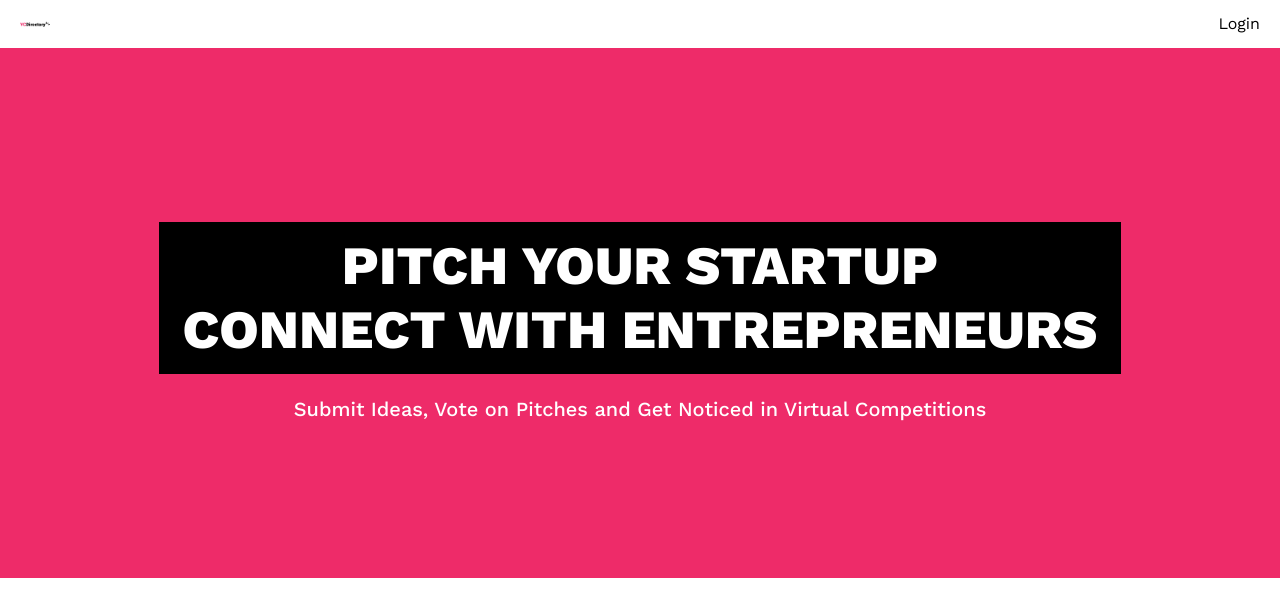
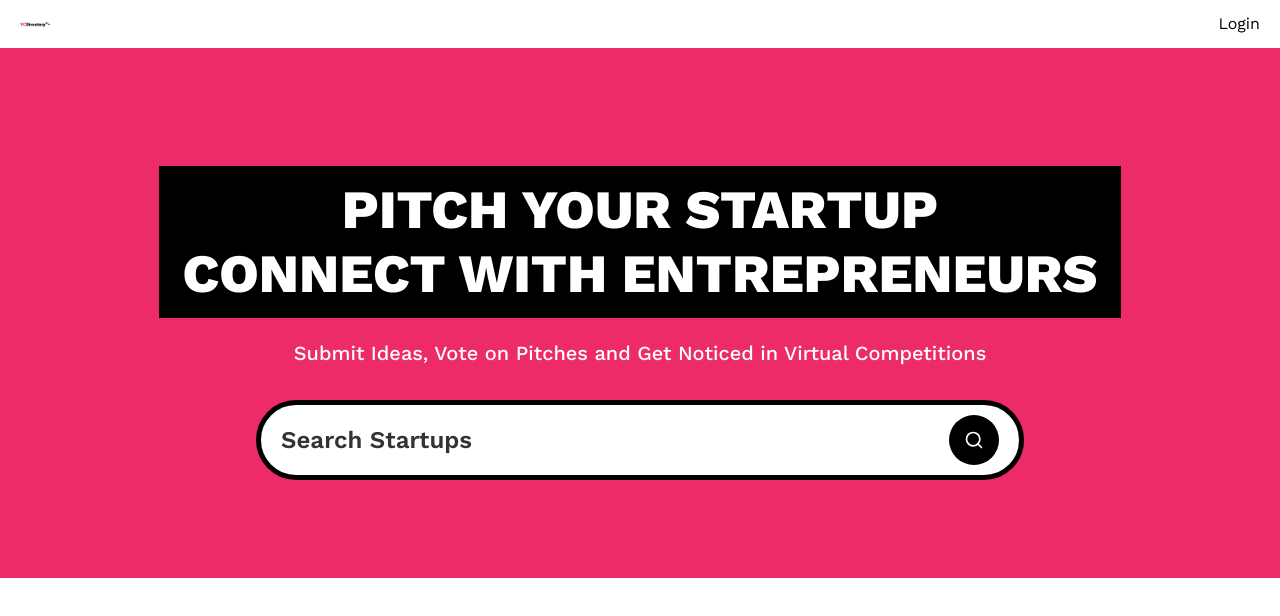
Before and after one commit to SHIVAM-KUMAR-59/Connect-Ups, a Next.js app: page / in a window 1280 px wide. Shown: the top 616 px of the page. Built offline with nearby package versions, Linux system fonts and the light colour scheme; no server answers.

Commit message:
Search Form Done

```diff
--- a/app/(root)/layout.tsx
+++ b/app/(root)/layout.tsx
@@ -1,4 +1,4 @@
-import Navbar from '../Components/Navbar'
+import Navbar from '@/components/Navbar'
 
 export default function Layout({
   children,
--- a/app/(root)/page.tsx
+++ b/app/(root)/page.tsx
@@ -1,6 +1,12 @@
 import Image from 'next/image'
+import SearchForm from '@/components/SearchForm'
 
-export default function Home() {
+export default async function Home({
+  searchParams,
+}: {
+  searchParams: Promise<{ query?: string }>
+}) {
+  const query = (await searchParams).query
   return (
     <section className="pink_container">
       <h1 className="heading">
@@ -10,6 +16,8 @@
       <p className="sub-heading !max-w-3xl">
         Submit Ideas, Vote on Pitches and Get Noticed in Virtual Competitions
       </p>
+
+      <SearchForm query={query} />
     </section>
   )
 }
--- /dev/null
+++ b/components/SearchForm.tsx
@@ -0,0 +1,28 @@
+import React from 'react'
+import Form from 'next/form'
+import { ButtonIcon } from '@radix-ui/react-icons'
+import SearchFormReset from './SearchFormReset'
+import { SearchIcon } from 'lucide-react'
+
+const SearchForm = ({ query }: { query?: string }) => {
+  return (
+    <Form action="/" scroll={false} className="search-form">
+      <input
+        name="query"
+        placeholder="Search Startups"
+        defaultValue={query}
+        className="search-input"
+      />
+
+      <div className="flex gap-2">
+        {query && <SearchFormReset />}
+
+        <button type="submit" className="search-btn text-white">
+          <SearchIcon className="size-5" />
+        </button>
+      </div>
+    </Form>
+  )
+}
+
+export default SearchForm
--- /dev/null
+++ b/components/SearchFormReset.tsx
@@ -0,0 +1,22 @@
+'use client'
+
+import { XIcon } from 'lucide-react'
+import Link from 'next/link'
+
+const SearchFormReset = () => {
+  const reset = () => {
+    const form = document.querySelector('.search-form') as HTMLFormElement
+    if (form) {
+      form.reset()
+    }
+  }
+  return (
+    <button type="reset" onClick={reset}>
+      <Link href="/" className="search-btn text-white">
+        <XIcon className="size-5" />
+      </Link>
+    </button>
+  )
+}
+
+export default SearchFormReset
--- /dev/null
+++ b/components/ui/button.tsx
@@ -0,0 +1,57 @@
+import * as React from "react"
+import { Slot } from "@radix-ui/react-slot"
+import { cva, type VariantProps } from "class-variance-authority"
+
+import { cn } from "@/lib/utils"
+
+const buttonVariants = cva(
+  "inline-flex items-center justify-center gap-2 whitespace-nowrap rounded-md text-sm font-medium transition-colors focus-visible:outline-none focus-visible:ring-1 focus-visible:ring-ring disabled:pointer-events-none disabled:opacity-50 [&_svg]:pointer-events-none [&_svg]:size-4 [&_svg]:shrink-0",
+  {
+    variants: {
+      variant: {
+        default:
+          "bg-primary text-primary-foreground shadow hover:bg-primary/90",
+        destructive:
+          "bg-destructive text-destructive-foreground shadow-sm hover:bg-destructive/90",
+        outline:
+          "border border-input bg-background shadow-sm hover:bg-accent hover:text-accent-foreground",
+        secondary:
+          "bg-secondary text-secondary-foreground shadow-sm hover:bg-secondary/80",
+        ghost: "hover:bg-accent hover:text-accent-foreground",
+        link: "text-primary underline-offset-4 hover:underline",
+      },
+      size: {
+        default: "h-9 px-4 py-2",
+        sm: "h-8 rounded-md px-3 text-xs",
+        lg: "h-10 rounded-md px-8",
+        icon: "h-9 w-9",
+      },
+    },
+    defaultVariants: {
+      variant: "default",
+      size: "default",
+    },
+  }
+)
+
+export interface ButtonProps
+  extends React.ButtonHTMLAttributes<HTMLButtonElement>,
+    VariantProps<typeof buttonVariants> {
+  asChild?: boolean
+}
+
+const Button = React.forwardRef<HTMLButtonElement, ButtonProps>(
+  ({ className, variant, size, asChild = false, ...props }, ref) => {
+    const Comp = asChild ? Slot : "button"
+    return (
+      <Comp
+        className={cn(buttonVariants({ variant, size, className }))}
+        ref={ref}
+        {...props}
+      />
+    )
+  }
+)
+Button.displayName = "Button"
+
+export { Button, buttonVariants }
--- a/package.json
+++ b/package.json
@@ -15,6 +15,7 @@
   },
   "dependencies": {
     "@radix-ui/react-icons": "^1.3.0",
+    "@radix-ui/react-slot": "^1.1.0",
     "@tailwindcss/typography": "^0.5.15",
     "class-variance-authority": "^0.7.0",
     "clsx": "^2.1.1",
```
Also changed, not shown: components/Navbar.tsx (renamed from app/Components/Navbar.tsx), 1 other file (tests, documents, lock files or other folders).
